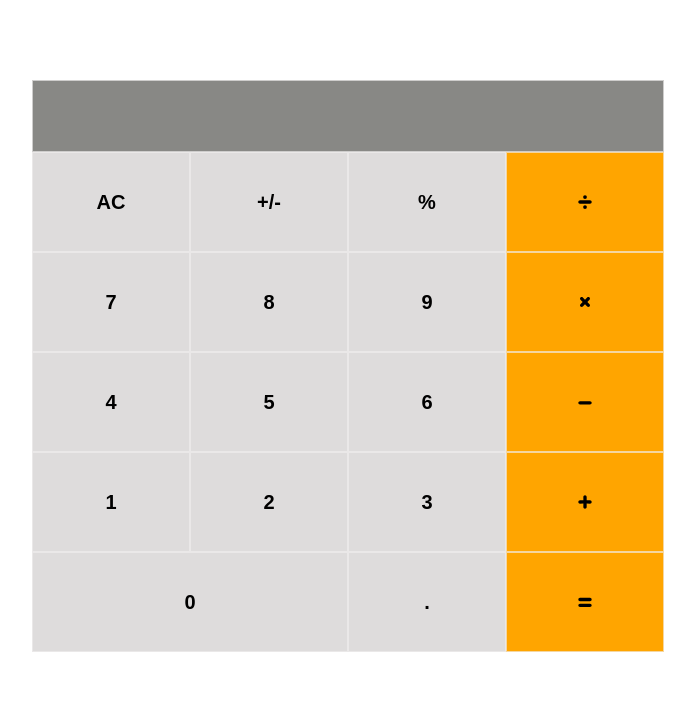
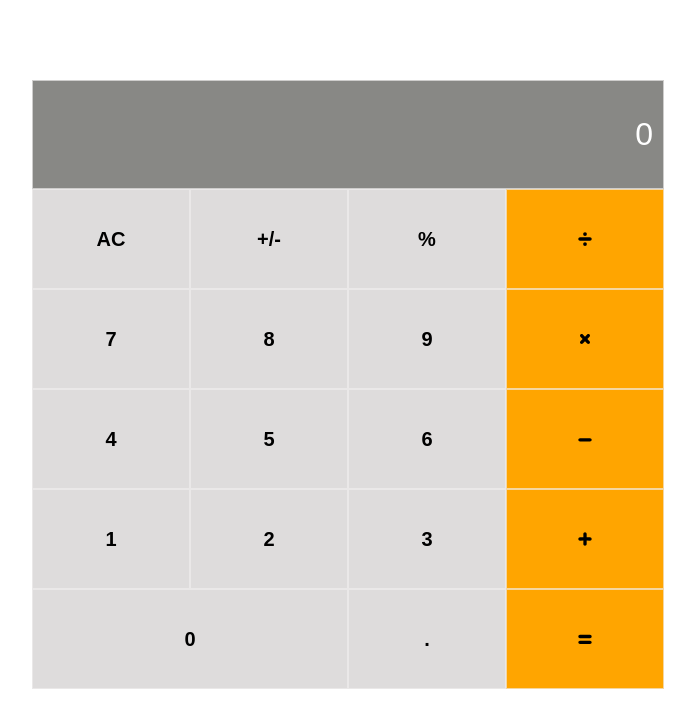
Before and after one commit to andersonlebon/math-magicians, a React (Create React App) app: page / in a window 1280 px wide. Shown: the top 728 px of the page, without its empty margins (292-987 px from the left). Built offline with nearby package versions, Linux system fonts and the light colour scheme.

Commit message:
Put math oparation in one directory

```diff
--- a/src/components/Calculator.js
+++ b/src/components/Calculator.js
@@ -2,7 +2,7 @@
 
 import React, { Component } from 'react';
 import { TiDivide, TiTimes, TiMinus, TiPlus, TiEquals } from 'react-icons/ti';
-import calculate from './calculate';
+import calculate from '../mathLogic/calculate';
 
 class Calculator extends Component {
   constructor(props) {
@@ -14,8 +14,8 @@ class Calculator extends Component {
     };
   }
 
-  handleCalculate = ({currentTarget}) => {
-    const btnName = currentTarget.outerText === '' ? currentTarget.id : currentTarget.outerText
+  handleCalculate = ({currentTarget : btn }) => {
+    const btnName = btn.outerText === '' ? btn.id : btn.outerText
     const obj = calculate(this.state, btnName) ;
     this.setState(obj);
     console.log(btnName)
@@ -25,7 +25,7 @@ class Calculator extends Component {
     const { next, total } = this.state;
     return (
       <div className="container">
-        <div className="result">{total && next ? next : total ? total : next}</div>
+        <div className="result">{total && next ? next : total ? total : next || "0"}</div>
         <ul className="cal-table">
           <li className="cal-item" onClick={this.handleCalculate}>
             AC
```
Also changed, not shown: src/mathLogic/calculate.js (renamed from src/components/calculate.js), src/mathLogic/operate.js (renamed from src/components/operate.js).
